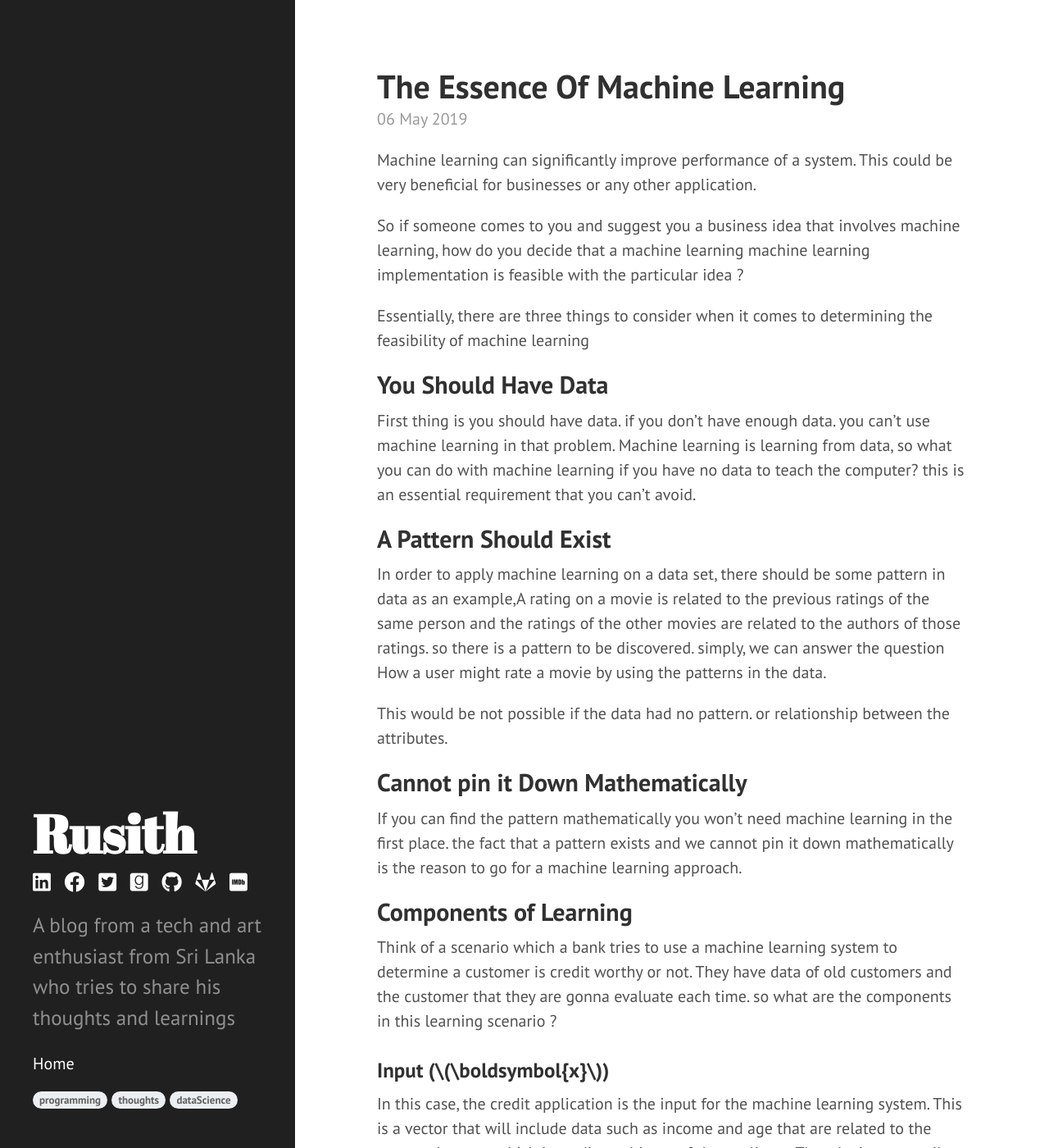
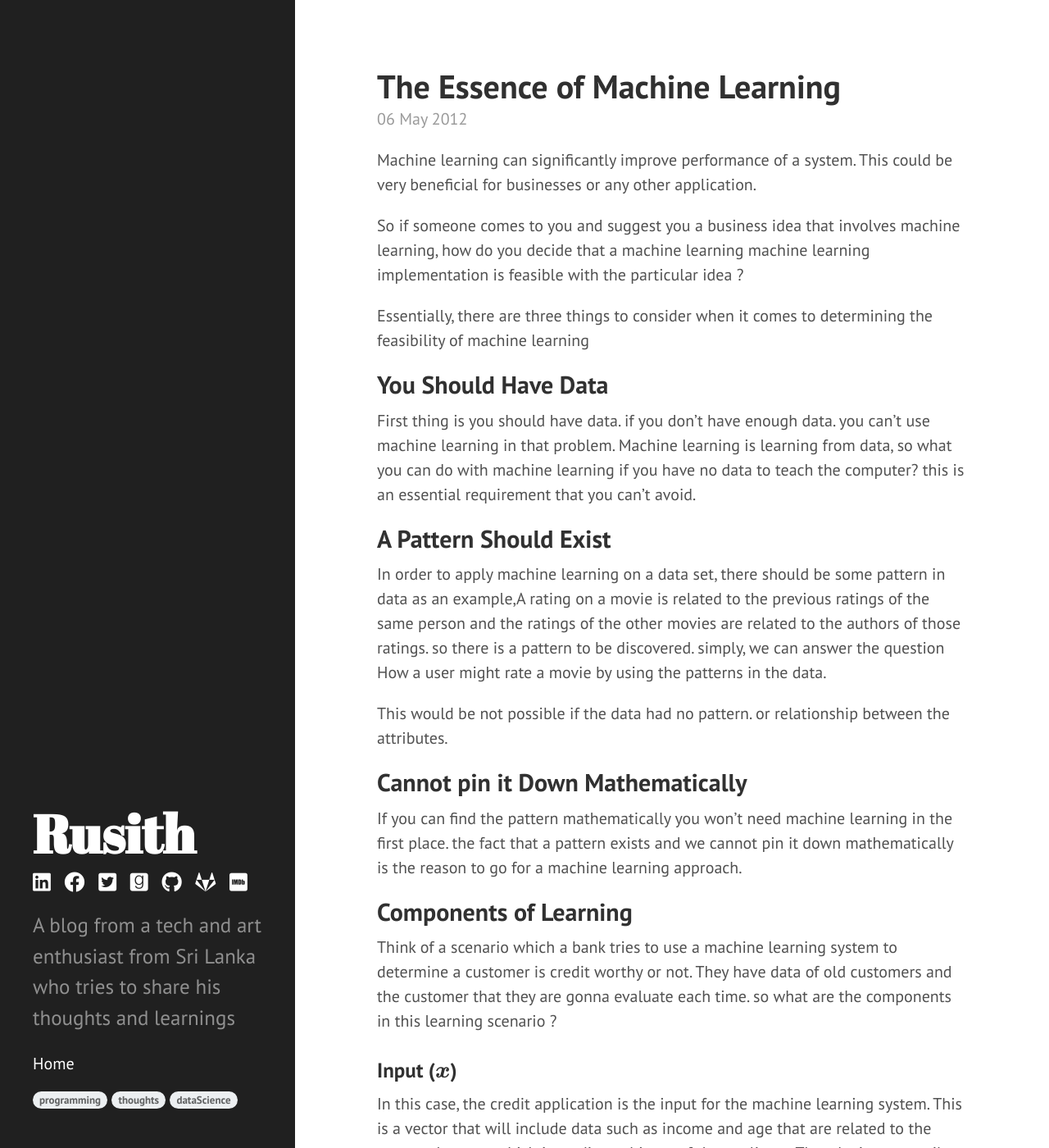
Before and after one commit to rusith/rusith.github.io, a Jekyll site: the page built from _posts/2012-05-06-the-essence-of-machine-learning.md, in a window 1280 px wide and 1400 px high. Shown: the whole window at 82% size. Built offline with Jekyll 4.4.1, drawn with Linux system fonts in a browser that asks for light colours; nearby versions of some CDN libraries; our own code applies the rules of GitHub Pages for plain Markdown files; formulas are drawn with MathJax 3; comment, search, counter and statistics services are not loaded; some of the changed lines change nothing that is shown.

Commit message:
unpublished

```diff
--- a/_posts/2019-05-06-the-essence-of-machine-learning.md
+++ b/_posts/2012-05-06-the-essence-of-machine-learning.md
@@ -1,3 +1,10 @@
+---
+layout: post
+title: The Essence of Machine Learning
+comments: true
+hasMath: true
+---
+
 Machine learning can significantly improve performance of a system. This could be very beneficial for businesses or any other application.
 
 So if someone comes to you and suggest you a business idea that involves machine learning, how do you decide that a machine learning machine learning implementation is feasible with the particular idea ?
```
